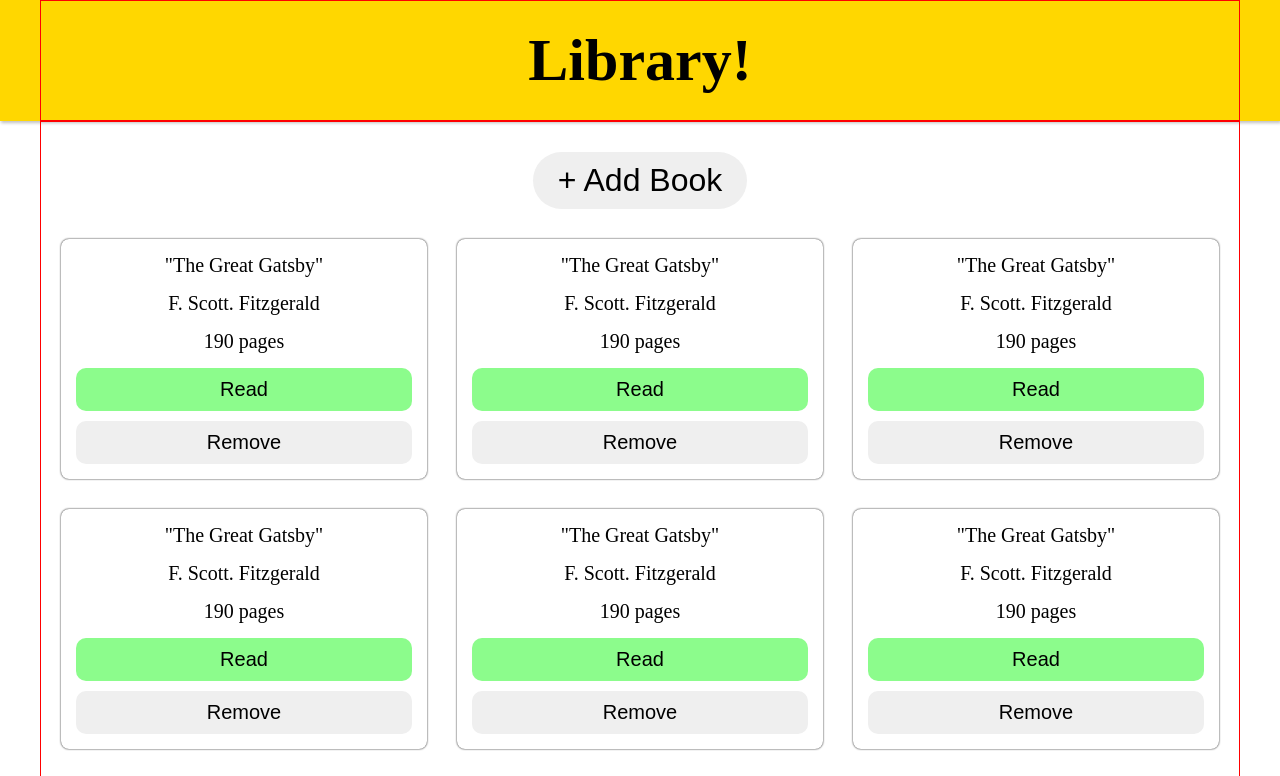
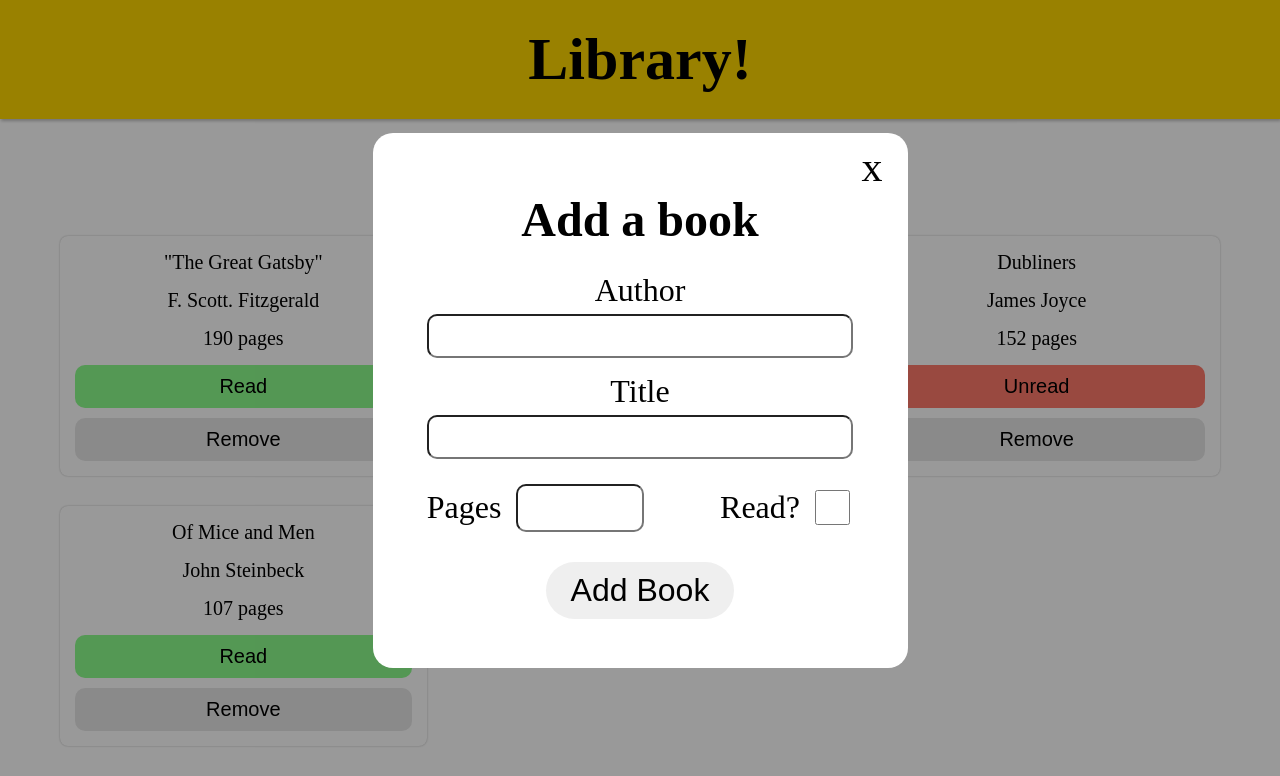
Before and after one commit to aaaronq/library, a plain HTML site: page index.html in a window 1280 px wide. Both pictures are taken after a click on the button "+ Add Book". Shown: the top 776 px of the page. Drawn offline with Linux system fonts and the light colour scheme.

Commit message:
Complete library project

```diff
--- a/index.html
+++ b/index.html
@@ -6,6 +6,7 @@
 		<meta name="viewport" content="width=device-width, initial-scale=1.0" />
 		<title>Library</title>
 		<link rel="stylesheet" href="styles.css" />
+		<script src="scripts.js" defer></script>
 	</head>
 	<body>
 		<header class="header">
@@ -14,71 +15,62 @@
 			</div>
 		</header>
 		<main class="main container">
-			<button id="addBookBtn">+ Add Book</button>
+			<button class="addBookBtn" id="addBookBtn1">+ Add Book</button>
 			<div class="bookgrid">
 				<div class="book">
 					<p>"The Great Gatsby"</p>
 					<p>F. Scott. Fitzgerald</p>
 					<p>190 pages</p>
 					<div class="buttons">
-						<button class="btn btn-green">Read</button>
-						<button class="btn">Remove</button>
+						<button class="btn btn-green btn-red">Read</button>
+						<button class="btn btn-remove">Remove</button>
 					</div>
-                </div>
-                <div class="book">
-					<p>"The Great Gatsby"</p>
-					<p>F. Scott. Fitzgerald</p>
-					<p>190 pages</p>
-					<div class="buttons">
-						<button class="btn btn-green">Read</button>
-						<button class="btn">Remove</button>
+				</div>
+			</div>
+			<div class="modal">
+				<div class="modalcontent">
+					<span id="closeModalBtn">x</span>
+					<div class="padding">
+						<h2>Add a book</h2>
+						<form id="addBookForm">
+							<label for="author">Author</label>
+							<input
+								type="text"
+								id="author"
+								name="author"
+								required
+								autocomplete="off"
+								maxlength="15"
+							/>
+							<label for="title">Title</label>
+							<input
+								type="text"
+								id="title"
+								name="title"
+								required
+								autocomplete="off"
+								maxlength="15"
+							/>
+							<div class="bottom">
+								<label for="pages">Pages</label>
+								<input
+									type="number"
+									id="pages"
+									name="pages"
+									required
+									autocomplete="off"
+									max="9999"
+
+								/>
+								<label id="readlabel" for="read">Read?</label>
+								<input type="checkbox" name="read" id="read" />
+							</div>
+							<button class="addBookBtn" id="addBookBtn2">
+								Add Book
+							</button>
+						</form>
 					</div>
-                </div>
-                <div class="book">
-					<p>"The Great Gatsby"</p>
-					<p>F. Scott. Fitzgerald</p>
-					<p>190 pages</p>
-					<div class="buttons">
-						<button class="btn btn-green">Read</button>
-						<button class="btn">Remove</button>
-					</div>
-                </div>
-                <div class="book">
-					<p>"The Great Gatsby"</p>
-					<p>F. Scott. Fitzgerald</p>
-					<p>190 pages</p>
-					<div class="buttons">
-						<button class="btn btn-green">Read</button>
-						<button class="btn">Remove</button>
-					</div>
-                </div>
-                <div class="book">
-					<p>"The Great Gatsby"</p>
-					<p>F. Scott. Fitzgerald</p>
-					<p>190 pages</p>
-					<div class="buttons">
-						<button class="btn btn-green">Read</button>
-						<button class="btn">Remove</button>
-					</div>
-                </div>
-                <div class="book">
-					<p>"The Great Gatsby"</p>
-					<p>F. Scott. Fitzgerald</p>
-					<p>190 pages</p>
-					<div class="buttons">
-						<button class="btn btn-green">Read</button>
-						<button class="btn">Remove</button>
-					</div>
-                </div>
-                <div class="book">
-					<p>"The Great Gatsby"</p>
-					<p>F. Scott. Fitzgerald</p>
-					<p>190 pages</p>
-					<div class="buttons">
-						<button class="btn btn-green">Read</button>
-						<button class="btn">Remove</button>
-					</div>
-                </div>
+				</div>
 			</div>
 		</main>
 	</body>
--- a/scripts.js
+++ b/scripts.js
@@ -1,6 +1,106 @@
-function myFunc() {
-	console.log("hello");
-	console.log("world");
+let myLibrary = [];
+
+const bookGrid = document.querySelector(".bookgrid");
+
+function Book(title, author, pages, read) {
+	this.title = title;
+	this.author = author;
+	this.pages = pages;
+	this.read = Boolean(read);
 }
 
-myFunc();
+function addBookToLibrary(book) {
+	const bookCard = document.createElement("div");
+	const title = document.createElement("p");
+	const author = document.createElement("p");
+	const pages = document.createElement("p");
+	const buttons = document.createElement("div");
+	const readBtn = document.createElement("button");
+	const removeBtn = document.createElement("button");
+
+	bookCard.classList.add("book");
+	bookCard.setAttribute("data-index", myLibrary.indexOf(book));
+	buttons.classList.add("buttons");
+	readBtn.classList.add("btn");
+	readBtn.classList.add("btn-red");
+	removeBtn.classList.add("btn", "btn-remove");
+	readBtn.onclick = () => {
+		readBtn.classList.toggle("btn-green");
+		if (book.read === true) {
+			readBtn.innerText = "Unread";
+			book.read = false;
+		} else {
+			readBtn.innerText = "Read";
+			book.read = true;
+		}
+	};
+
+	removeBtn.onclick = (e) => {
+		const book = e.target.parentNode.parentNode;
+		const title = book.firstChild.innerText;
+		console.log(title);
+
+		myLibrary = myLibrary.filter((book) => book.title !== title);
+
+		book.remove();
+	};
+
+	if (book.read) {
+		readBtn.innerText = "Read";
+		readBtn.classList.add("btn-green");
+	} else readBtn.innerText = "Unread";
+
+	title.innerText = `${book.title}`;
+	author.innerText = `${book.author}`;
+	pages.innerText = `${book.pages} pages`;
+	removeBtn.innerText = "Remove";
+
+	bookCard.appendChild(title);
+	bookCard.appendChild(author);
+	bookCard.appendChild(pages);
+	buttons.appendChild(readBtn);
+	buttons.appendChild(removeBtn);
+	bookCard.appendChild(buttons);
+	bookGrid.appendChild(bookCard);
+}
+
+//Modal interactivity
+const modal = document.querySelector(".modal");
+const openModalBtn = document.getElementById("addBookBtn1");
+const closeModalBtn = document.getElementById("closeModalBtn");
+
+openModalBtn.onclick = () => (modal.style.display = "flex");
+closeModalBtn.onclick = () => (modal.style.display = "none");
+
+//Listen for input from form
+const form = document.getElementById("addBookForm");
+form.addEventListener("submit", (e) => {
+	e.preventDefault();
+	modal.style.display = "none";
+
+	const author = document.getElementById("author").value;
+	const title = document.getElementById("title").value;
+	const pages = document.getElementById("pages").value;
+	const read = document.getElementById("read").checked;
+
+	const newBook = new Book(title, author, pages, read);
+	if (myLibrary.some((book) => book.title === newBook.title)) {
+		const book = myLibrary.find((book) => book.title === newBook.title);
+		console.log(myLibrary.indexOf(book));
+		const card = document.querySelector(`.book[data-index="${myLibrary.indexOf(book)}"]`)
+		card.style.backgroundColor = "gold";
+		setTimeout(() => card.style.backgroundColor = "initial", 1500)
+		return;
+	}
+
+	myLibrary.push(newBook);
+	addBookToLibrary(newBook);
+});
+
+let theHobbit = new Book("The Hobbit", "J.R.R. Tolkien", 295, true);
+let dubliners = new Book("Dubliners", "James Joyce", 152, false);
+let omam = new Book("Of Mice and Men", "John Steinbeck", 107, true);
+
+addBookToLibrary(theHobbit);
+addBookToLibrary(dubliners);
+addBookToLibrary(omam);
--- a/styles.css
+++ b/styles.css
@@ -1,4 +1,5 @@
-html, body {
+html,
+body {
 	margin: 0;
 	padding: 0;
 }
@@ -10,14 +11,14 @@ html, body {
 .header {
 	text-align: center;
 	background-color: gold;
-    box-shadow: 1px 2px 3px rgb(0, 0, 0, .25)
+	box-shadow: 1px 2px 3px rgb(0, 0, 0, 0.25);
 }
 
 .container {
 	max-width: 1200px;
 	padding: 20px;
 	margin: 0 auto;
-    border: 1px solid red;
+	/* border: 1px solid red; */
 }
 
 .header > .container h1 {
@@ -30,7 +31,7 @@ html, body {
 	text-align: center;
 }
 
-#addBookBtn {
+.addBookBtn {
 	margin-top: 10px;
 	font-size: 32px;
 	padding: 10px 25px;
@@ -39,14 +40,15 @@ html, body {
 	margin-bottom: 30px;
 }
 
-#addBookBtn:hover {
+.addBookBtn:hover {
 	background-color: rgb(118, 215, 248);
 	cursor: pointer;
 }
 
-#addBookBtn:active {
+.addBookBtn:active {
 	background-color: lightblue;
 	cursor: pointer;
+	transform: scale(0.95);
 }
 
 .book {
@@ -57,10 +59,10 @@ html, body {
 	font-size: 20px;
 	gap: 15px;
 	border-radius: 8px;
-    box-shadow: 0px 0px 2px;
+	box-shadow: 0px 0px 2px rgb(0, 0, 0, 0.3);
 }
 
-.book p{
+.book p {
 	margin: 0;
 	padding: 0;
 }
@@ -82,6 +84,30 @@ html, body {
 	background-color: rgb(230, 230, 230);
 }
 
+.btn-remove:hover {
+	background-color: rgb(204, 204, 204);
+	cursor: pointer;
+}
+
+.btn-remove:active {
+	background-color: rgb(177, 177, 177);
+	cursor: pointer;
+}
+
+.btn-red {
+	background-color: rgb(255, 122, 107);
+}
+
+.btn-red:hover {
+	background-color: rgb(226, 108, 94);
+	cursor: pointer;
+}
+
+.btn-red:active {
+	background-color: rgb(199, 90, 78);
+	cursor: pointer;
+}
+
 .btn-green {
 	background-color: rgb(140, 252, 140);
 }
@@ -96,12 +122,117 @@ html, body {
 	cursor: pointer;
 }
 
-.btn-red {
-    background-color: rgb(255, 122, 107);
-}
-
 .bookgrid {
 	display: grid;
 	grid-template-columns: repeat(auto-fill, minmax(350px, 1fr));
 	gap: 30px;
 }
+
+.modal {
+	display: none;
+	position: fixed;
+	align-items: center;
+	justify-content: center;
+	z-index: 1;
+	left: 0;
+	top: 0;
+	overflow: auto;
+	width: 100%;
+	height: 100%;
+	background-color: rgba(0, 0, 0, 0.4);
+}
+
+.modalcontent {
+	background-color: white;
+	display: flex;
+	flex-direction: column;
+	width: 535px;
+	height: 535px;
+	border-radius: 20px;
+}
+
+.modalcontent .padding {
+	padding: 1px;
+}
+
+.modalcontent span {
+	font-size: 42px;
+	align-self: flex-end;
+	margin-top: 10px;
+	margin-right: 25px;
+}
+
+.modalcontent span:hover {
+	color: gold;
+	cursor: pointer;
+}
+
+.modalcontent span:active {
+	transform: scale(0.8);
+}
+
+.padding h2 {
+	padding: 0;
+	margin: 0;
+	margin-bottom: 25px;
+}
+
+.padding form {
+	display: flex;
+	flex-direction: column;
+	align-items: center;
+	justify-items: center;
+	gap: 5px;
+}
+
+.padding > h2 {
+	font-size: 3rem;
+}
+
+.padding > form > label {
+	font-size: 2rem;
+}
+
+.padding > form > input {
+	width: 80%;
+	height: 2.5em;
+	margin-bottom: 10px;
+}
+
+.bottom {
+	width: 80%;
+	margin-top: 10px;
+	margin-bottom: 10px;
+	display: flex;
+	align-items: center;
+	justify-content: flex-start;
+	font-size: 2rem;
+	text-align: center;
+	gap: 15px;
+}
+
+.bottom > input {
+	width: 30%;
+	height: 2.75em;
+	margin-left: 0;
+}
+
+.bottom > input#read {
+	width: 2em;
+	height: 2em;
+	accent-color: gold;
+}
+
+.bottom > label#readlabel {
+	margin-left: auto;
+}
+
+form > .addBookBtn {
+	margin-top: 15px;
+	font-size: 2rem;
+}
+
+input {
+	border-radius: 10px;
+	font-size: 1.1rem;
+}
```
Lines whose indentation alone changed are shown as unchanged.
